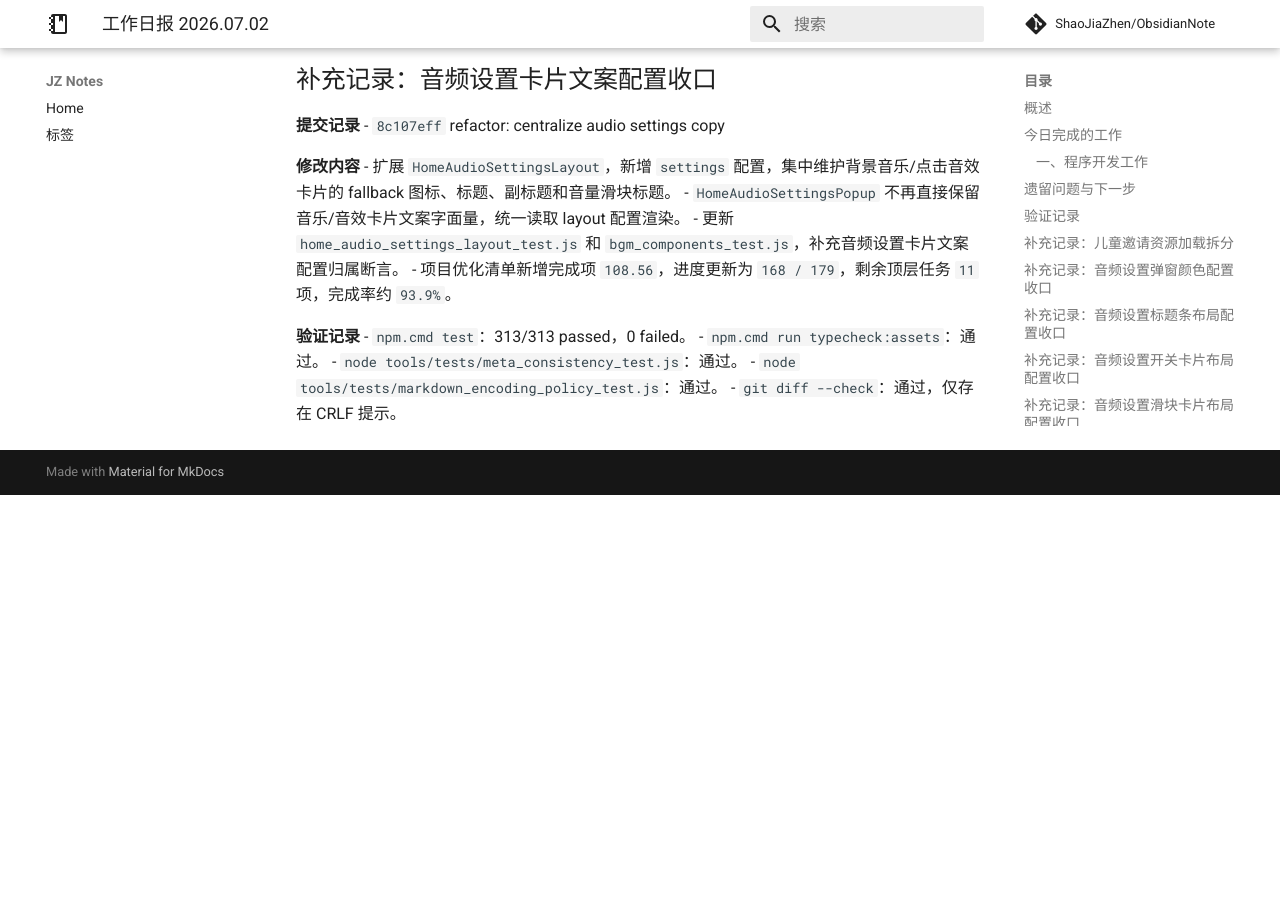
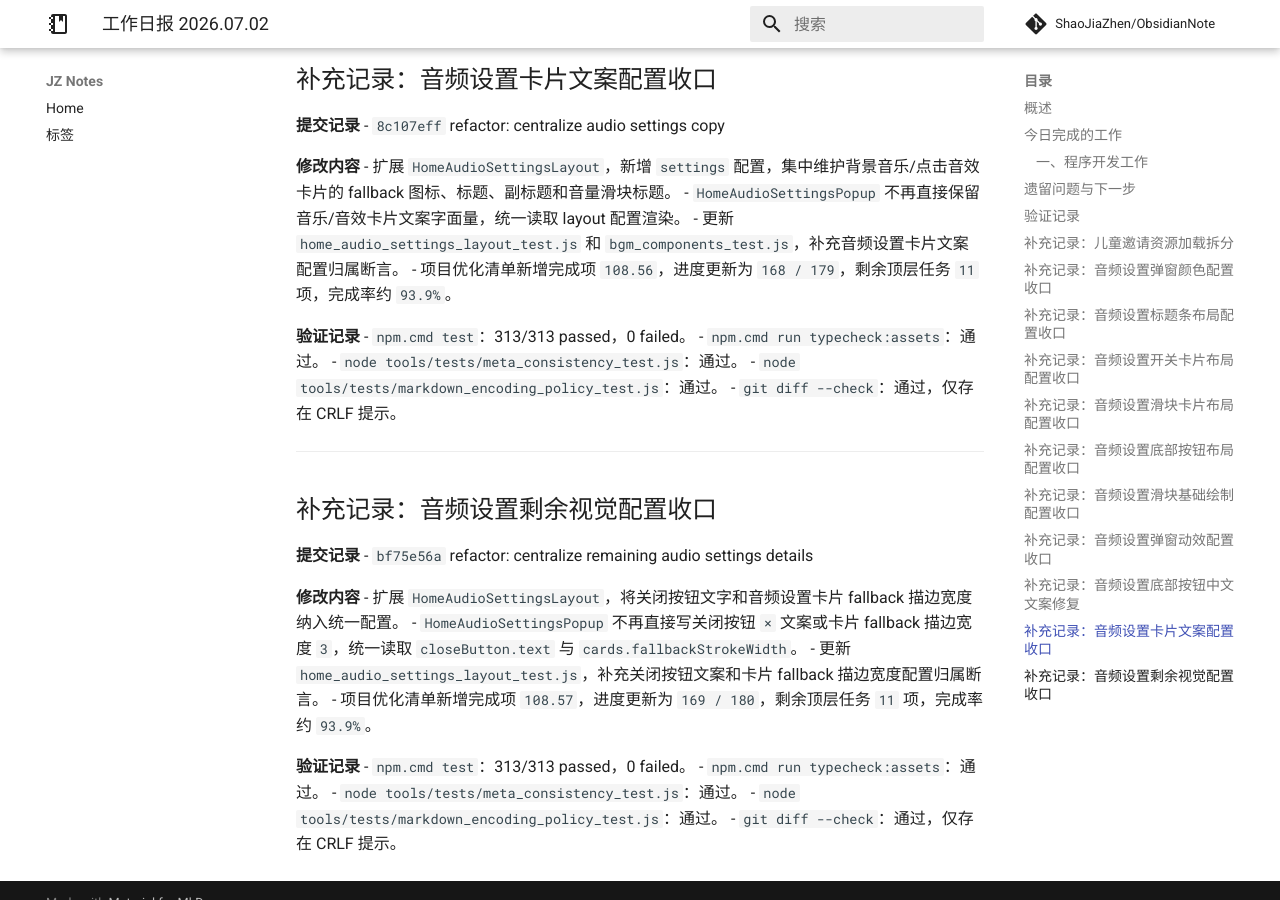
Before and after one commit to ShaoJiaZhen/ObsidianNote, an MkDocs documentation site: the page built from docs/工作内容/2026.07.02.md, in a window 1280 px wide and 900 px high, scrolled down 5470 px. Built offline with MkDocs 1.6.1 and Material for MkDocs 9.7.7, drawn with Linux system fonts in a browser that asks for light colours; comment, search, counter and statistics services are not loaded; before the commit the page ends 5965 px from its top, so only the background shows below that.

Commit message:
docs: record remaining audio settings detail cleanup
- record project commit bf75e56a in the July 2 work log

- note optimization progress at 169/180

```diff
--- a/docs/工作内容/2026.07.02.md
+++ b/docs/工作内容/2026.07.02.md
@@ -262,3 +262,23 @@ project: 小鸡游戏
 - `node tools/tests/meta_consistency_test.js`：通过。
 - `node tools/tests/markdown_encoding_policy_test.js`：通过。
 - `git diff --check`：通过，仅存在 CRLF 提示。
+
+---
+
+## 补充记录：音频设置剩余视觉配置收口
+
+**提交记录**
+- `bf75e56a` refactor: centralize remaining audio settings details
+
+**修改内容**
+- 扩展 `HomeAudioSettingsLayout`，将关闭按钮文字和音频设置卡片 fallback 描边宽度纳入统一配置。
+- `HomeAudioSettingsPopup` 不再直接写关闭按钮 `×` 文案或卡片 fallback 描边宽度 `3`，统一读取 `closeButton.text` 与 `cards.fallbackStrokeWidth`。
+- 更新 `home_audio_settings_layout_test.js`，补充关闭按钮文案和卡片 fallback 描边宽度配置归属断言。
+- 项目优化清单新增完成项 `108.57`，进度更新为 `169 / 180`，剩余顶层任务 `11` 项，完成率约 `93.9%`。
+
+**验证记录**
+- `npm.cmd test`：313/313 passed，0 failed。
+- `npm.cmd run typecheck:assets`：通过。
+- `node tools/tests/meta_consistency_test.js`：通过。
+- `node tools/tests/markdown_encoding_policy_test.js`：通过。
+- `git diff --check`：通过，仅存在 CRLF 提示。
```
